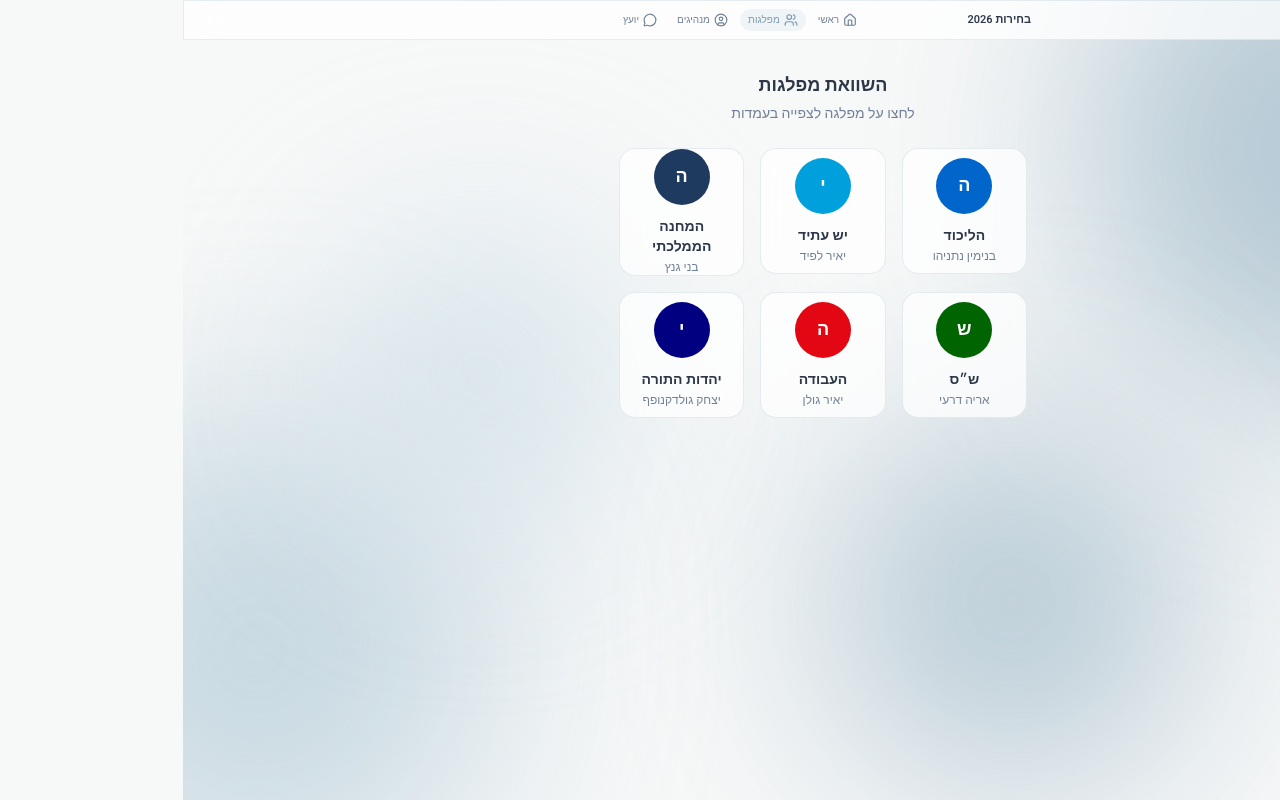
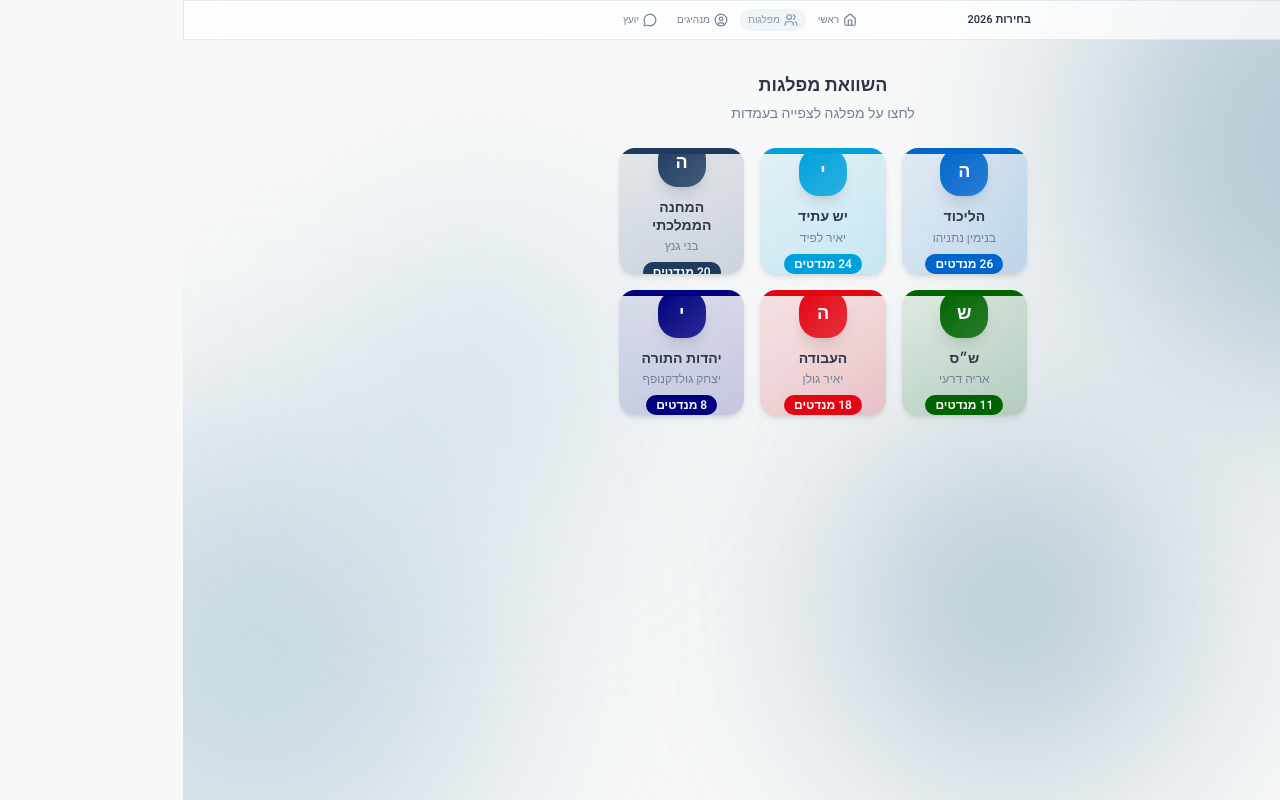
Before and after one commit to Tamir-Alaluf/election_israel, a Next.js app: page /parties in a window 1280 px wide. Built offline with nearby package versions, Linux system fonts and the light colour scheme.

Commit message:
style: redesign party and leader cards for modern look\n\nUpdate cards with gradient, icons, animations, and badges.

```diff
--- a/components/leader-comparison-grid.tsx
+++ b/components/leader-comparison-grid.tsx
@@ -59,17 +59,54 @@ function LeaderCard({ leader, onClick }: {
   return (
     <button
       onClick={onClick}
-      className="aspect-square glass-card rounded-2xl flex flex-col items-center justify-center gap-3 hover:shadow-lg hover:scale-[1.02] transition-all duration-200"
+      className="group relative aspect-square rounded-2xl overflow-hidden hover:scale-[1.02] transition-all duration-300 shadow-md hover:shadow-xl"
+      style={{
+        background: `linear-gradient(145deg, ${leader.color}15 0%, ${leader.color}30 100%)`,
+      }}
     >
+      {/* Accent stripe */}
       <div
-        className="w-14 h-14 rounded-full flex items-center justify-center text-white"
+        className="absolute top-0 left-0 right-0 h-1.5"
         style={{ backgroundColor: leader.color }}
-      >
-        <User className="w-7 h-7" />
+      />
+
+      {/* Content */}
+      <div className="absolute inset-0 flex flex-col items-center justify-center p-4">
+        {/* Leader icon with gradient */}
+        <div className="relative mb-3">
+          <div
+            className="w-12 h-12 rounded-xl flex items-center justify-center text-white shadow-lg transform group-hover:scale-110 transition-transform duration-300"
+            style={{
+              background: `linear-gradient(135deg, ${leader.color} 0%, ${leader.color}cc 100%)`,
+            }}
+          >
+            <User className="w-6 h-6" />
+          </div>
+        </div>
+
+        {/* Leader name */}
+        <h3 className="font-bold text-sm text-foreground text-center leading-tight">
+          {leader.name}
+        </h3>
+
+        {/* Party name */}
+        <p className="text-xs text-muted-foreground mt-1 text-center">
+          {leader.party}
+        </p>
+
+        {/* Security rating badge */}
+        <div
+          className="mt-2 px-2.5 py-0.5 rounded-full text-xs font-semibold text-white flex items-center gap-1"
+          style={{ backgroundColor: leader.color }}
+        >
+          <span>ביטחון</span>
+          <span>{leader.values.securityBg}/5</span>
+        </div>
       </div>
-      <div className="text-center px-3">
-        <h3 className="font-semibold text-sm text-foreground">{leader.name}</h3>
-        <p className="text-xs text-muted-foreground mt-0.5">{leader.party}</p>
+
+      {/* Hover indicator */}
+      <div className="absolute bottom-2 left-1/2 -translate-x-1/2 opacity-0 group-hover:opacity-100 transition-opacity duration-300">
+        <div className="text-xs text-muted-foreground">לחץ לפרטים</div>
       </div>
     </button>
   )
--- a/components/party-comparison-grid.tsx
+++ b/components/party-comparison-grid.tsx
@@ -62,17 +62,55 @@ function PartyCard({ party, onClick }: {
   return (
     <button
       onClick={onClick}
-      className="aspect-square glass-card rounded-2xl flex flex-col items-center justify-center gap-3 hover:shadow-lg hover:scale-[1.02] transition-all duration-200"
+      className="group relative aspect-square rounded-2xl overflow-hidden hover:scale-[1.02] transition-all duration-300 shadow-md hover:shadow-xl"
+      style={{
+        background: `linear-gradient(145deg, ${party.color}15 0%, ${party.color}30 100%)`,
+      }}
     >
+      {/* Accent stripe */}
       <div
-        className="w-14 h-14 rounded-full flex items-center justify-center text-white font-bold text-lg"
+        className="absolute top-0 left-0 right-0 h-1.5"
         style={{ backgroundColor: party.color }}
-      >
-        {party.name.charAt(0)}
+      />
+
+      {/* Content */}
+      <div className="absolute inset-0 flex flex-col items-center justify-center p-4">
+        {/* Party initial with gradient ring */}
+        <div className="relative mb-3">
+          <div
+            className="w-12 h-12 rounded-xl flex items-center justify-center text-white font-bold text-lg shadow-lg transform group-hover:scale-110 transition-transform duration-300"
+            style={{
+              background: `linear-gradient(135deg, ${party.color} 0%, ${party.color}cc 100%)`,
+            }}
+          >
+            {party.name.charAt(0)}
+          </div>
+        </div>
+
+        {/* Party name */}
+        <h3 className="font-bold text-sm text-foreground text-center leading-tight">
+          {party.name}
+        </h3>
+
+        {/* Leader name */}
+        <p className="text-xs text-muted-foreground mt-1 text-center">
+          {party.leader}
+        </p>
+
+        {/* Mandates badge */}
+        {party.mandates && (
+          <div
+            className="mt-2 px-2.5 py-0.5 rounded-full text-xs font-semibold text-white"
+            style={{ backgroundColor: party.color }}
+          >
+            {party.mandates} מנדטים
+          </div>
+        )}
       </div>
-      <div className="text-center px-3">
-        <h3 className="font-semibold text-sm text-foreground">{party.name}</h3>
-        <p className="text-xs text-muted-foreground mt-0.5">{party.leader}</p>
+
+      {/* Hover indicator */}
+      <div className="absolute bottom-2 left-1/2 -translate-x-1/2 opacity-0 group-hover:opacity-100 transition-opacity duration-300">
+        <div className="text-xs text-muted-foreground">לחץ לפרטים</div>
       </div>
     </button>
   )
```
